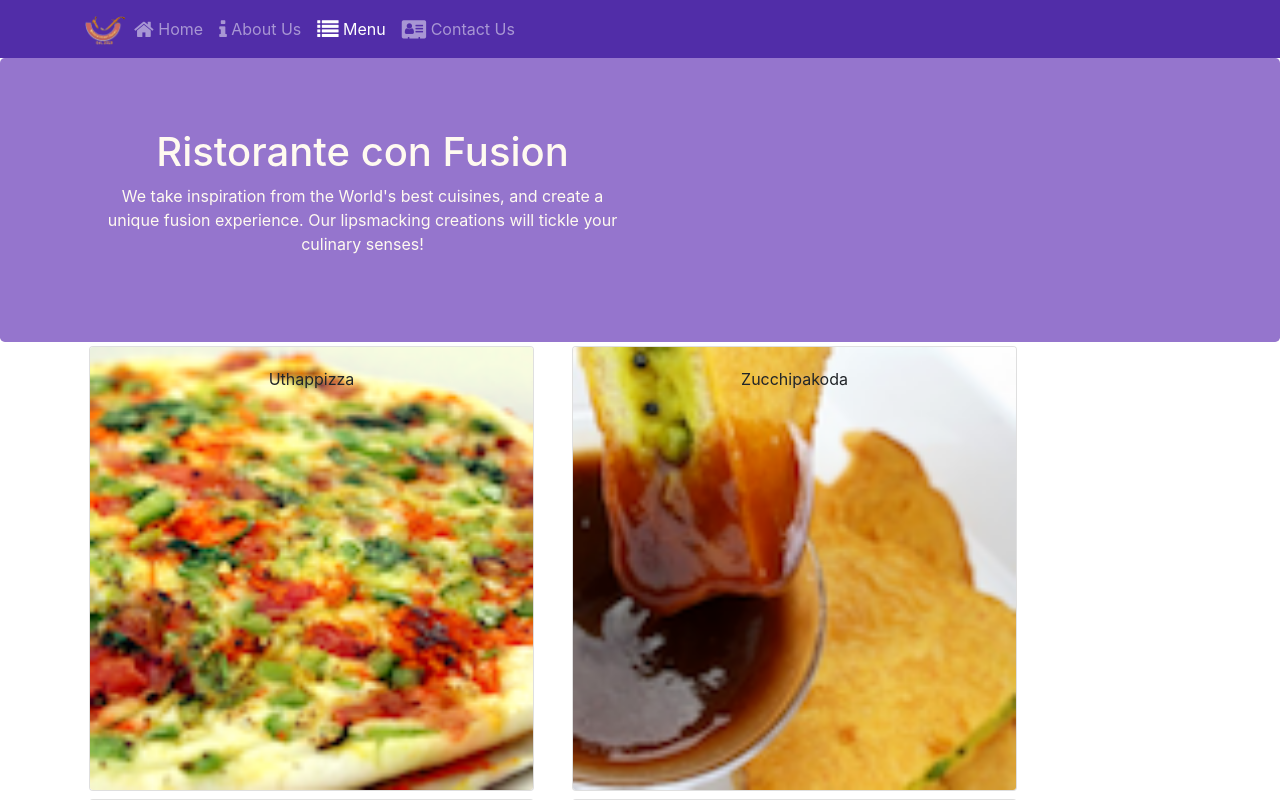
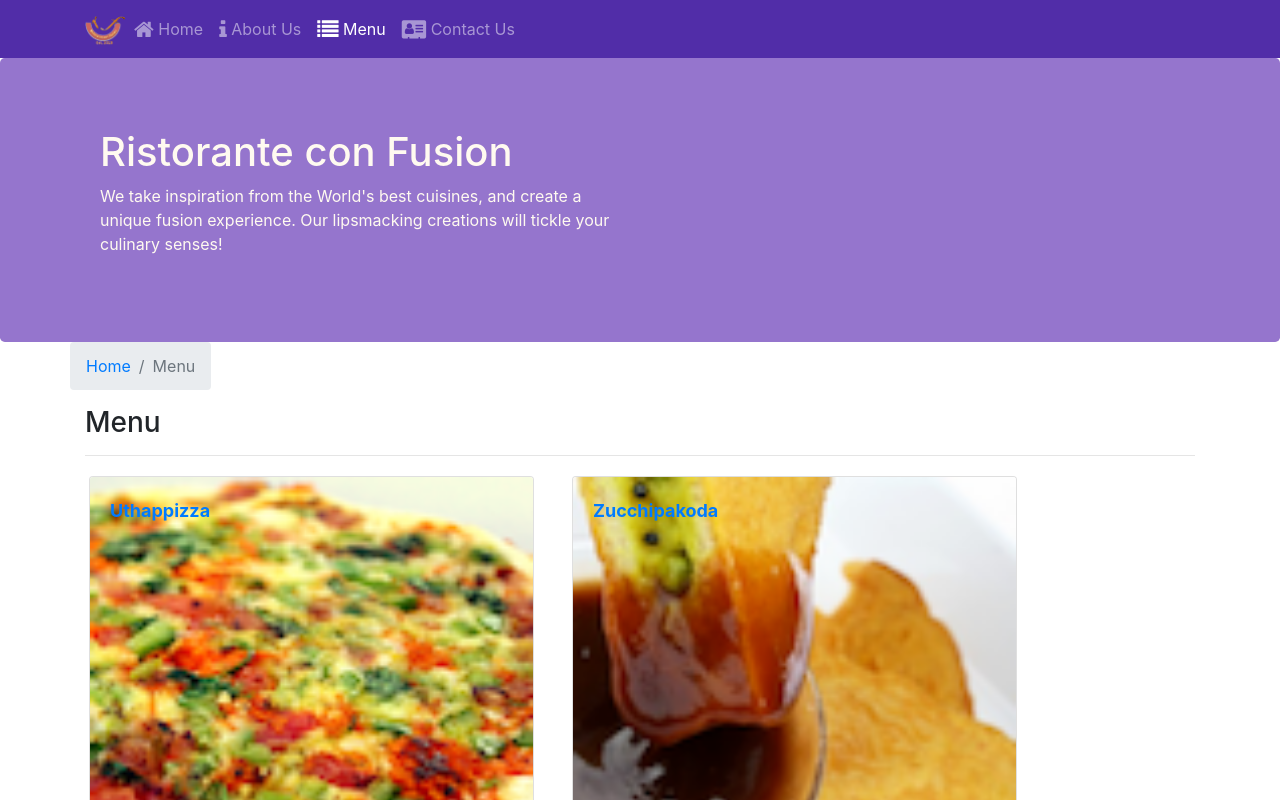
Before and after one commit to SaloniGoyal1/Front-End-Web-Development-with-React-practice, a React (Create React App) app: page /menu in a window 1280 px wide. Shown: the top 800 px of the page. Built offline with nearby package versions, Linux system fonts and the light colour scheme.

Commit message:
Single Page Application 2

```diff
--- a/src/App.css
+++ b/src/App.css
@@ -1,7 +1,3 @@
-.App {
-  text-align: center;
-}
-
 .row-header{
   margin:0px auto;
   padding:0px auto;
@@ -35,3 +31,8 @@
 .navbar-dark {
   background-color: #512DA8;
 }
+
+.cardTitle{
+  font-weight: bolder;
+  font-size: large;
+}
--- a/src/components/ContactComponent.js
+++ b/src/components/ContactComponent.js
@@ -1,8 +1,20 @@
 import React from 'react';
+import { Breadcrumb, BreadcrumbItem } from 'reactstrap';
+import { Link } from 'react-router-dom';
 
 function Contact(props) {
     return(
         <div className="container">
+            <div className="row">
+                <Breadcrumb>
+                    <BreadcrumbItem><Link to="/home">Home</Link></BreadcrumbItem>
+                    <BreadcrumbItem active>Contact Us</BreadcrumbItem>
+                </Breadcrumb>
+                <div className="col-12">
+                    <h3>Contact Us</h3>
+                    <hr />
+                </div>
+            </div>
             <div className="row row-content">
                 <div className="col-12">
                 <h3>Location Information</h3>
--- a/src/components/DishdetailComponent.js
+++ b/src/components/DishdetailComponent.js
@@ -1,5 +1,7 @@
 import React from 'react';
-import { Card, CardImg, CardBody, CardText, CardTitle } from 'reactstrap';
+import { Card, CardImg, CardText, CardBody, CardTitle, Breadcrumb, BreadcrumbItem } from 'reactstrap';
+import { Link } from 'react-router-dom';
+
 
 function RenderComments({comments}) {
         if (comments == null) {
@@ -38,7 +40,7 @@
                     <Card>
                         <CardImg width="100%" src={dish.image} alt={dish.name} />
                         <CardBody>
-                            <CardTitle>{dish.name}</CardTitle>
+                            <CardTitle className="cardTitle">{dish.name}</CardTitle>
                             <CardText>{dish.description}</CardText>
                         </CardBody>
                     </Card>
@@ -52,7 +54,25 @@
 const Dishdetail = (props) => {
 
         if (props.dish != null) {
-            return (<div></div>)
+            return (
+                <div className="container">
+                    <div className="row">
+                        <Breadcrumb>
+                            <BreadcrumbItem><Link to="/home">Home</Link></BreadcrumbItem>
+                            <BreadcrumbItem><Link to="/menu">Menu</Link></BreadcrumbItem>
+                            <BreadcrumbItem active>{props.dish.name}</BreadcrumbItem>
+                        </Breadcrumb>
+                        <div className="col-12">
+                            <h3>{props.dish.name}</h3>
+                            <hr />
+                        </div>
+                    </div>
+                    <div className="row">
+                        <RenderDish dish={props.dish} />
+                        <RenderComments comments={props.comments} />
+                    </div>
+                </div>
+            )
         }
         else if (props.dish) {
             return (
--- a/src/components/HomeComponent.js
+++ b/src/components/HomeComponent.js
@@ -6,7 +6,7 @@
       <Card>
           <CardImg src={item.image} alt={item.name} />
           <CardBody>
-          <CardTitle>{item.name}</CardTitle>
+          <CardTitle className="cardTitle">{item.name}</CardTitle>
           {item.designation ? <CardSubtitle>{item.designation}</CardSubtitle> : null }
           <CardText>{item.description}</CardText>
           </CardBody>
--- a/src/components/MainComponent.js
+++ b/src/components/MainComponent.js
@@ -2,6 +2,7 @@
 import Menu from './MenuComponent';
 import Home from './HomeComponent';
 import Contact from './ContactComponent';
+import DishDetail from './DishdetailComponent';
 import { DISHES } from '../shared/dishes';
 import { COMMENTS } from '../shared/comments';
 import { PROMOTIONS } from '../shared/promotions';
@@ -33,12 +34,21 @@
           />
       );
     }
+
+    const DishWithId = ({match}) => {
+      return(
+          <DishDetail dish={this.state.dishes.filter((dish) => dish.id === parseInt(match.params.dishId,10))[0]}
+            comments={this.state.comments.filter((comment) => comment.dishId === parseInt(match.params.dishId,10))} />
+      );
+    };
+
     return (
       <div>
         <Header />
         <Switch>
           <Route path='/home' component={HomePage} />
           <Route exact path='/menu' component={() => <Menu dishes={this.state.dishes} />} />
+          <Route path='/menu/:dishId' component={DishWithId} />
           <Route exact path='/contactus' component={Contact} />
           <Redirect to="/home" />
         </Switch>
--- a/src/components/MenuComponent.js
+++ b/src/components/MenuComponent.js
@@ -1,15 +1,16 @@
 import React from 'react';
-import { Card, CardImg, CardImgOverlay,
-    CardTitle } from 'reactstrap';
+import { Card, CardImg, CardImgOverlay, CardTitle, Breadcrumb, BreadcrumbItem } from 'reactstrap';
+import { Link } from 'react-router-dom';
 
     function RenderMenuItem ({dish, onClick}) {
         return (
-            <Card
-                onClick={() => onClick(dish.id)}>
-                <CardImg width="100%" src={dish.image} alt={dish.name} />
-                <CardImgOverlay>
-                    <CardTitle>{dish.name}</CardTitle>
-                </CardImgOverlay>
+            <Card>
+                <Link to={`/menu/${dish.id}`} >
+                    <CardImg width="100%" src={dish.image} alt={dish.name} />
+                    <CardImgOverlay>
+                        <CardTitle className="cardTitle">{dish.name}</CardTitle>
+                    </CardImgOverlay>
+                </Link>
             </Card>
         );
     }
@@ -27,6 +28,16 @@
         return (
             <div className="container">
                 <div className="row">
+                    <Breadcrumb>
+                        <BreadcrumbItem><Link to="/home">Home</Link></BreadcrumbItem>
+                        <BreadcrumbItem active>Menu</BreadcrumbItem>
+                    </Breadcrumb>
+                    <div className="col-12">
+                        <h3>Menu</h3>
+                        <hr />
+                    </div>
+                </div>
+                <div className="row">
                     {menu}
                 </div>
             </div>
```
